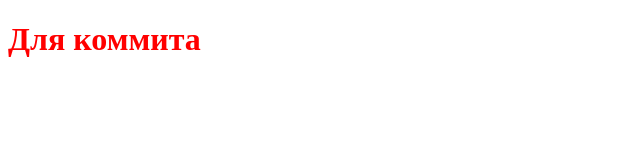
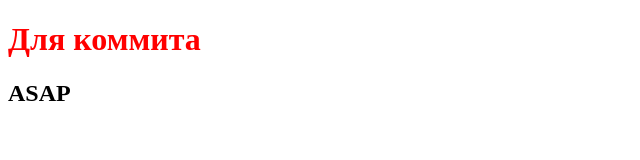
Before and after one commit to Malkusha/First-project, a plain HTML site: page index.html in a window 1280 px wide. Shown: the whole page, without its empty margins (0-640 px from the left). Drawn offline with Linux system fonts and the light colour scheme.

Commit message:
Тренировка

```diff
--- a/index.html
+++ b/index.html
@@ -6,5 +6,6 @@
     </head>
     <body>
         <h1>Для коммита</h1>
+        <h2>ASAP</h2>
     </body>
 </html>
```
